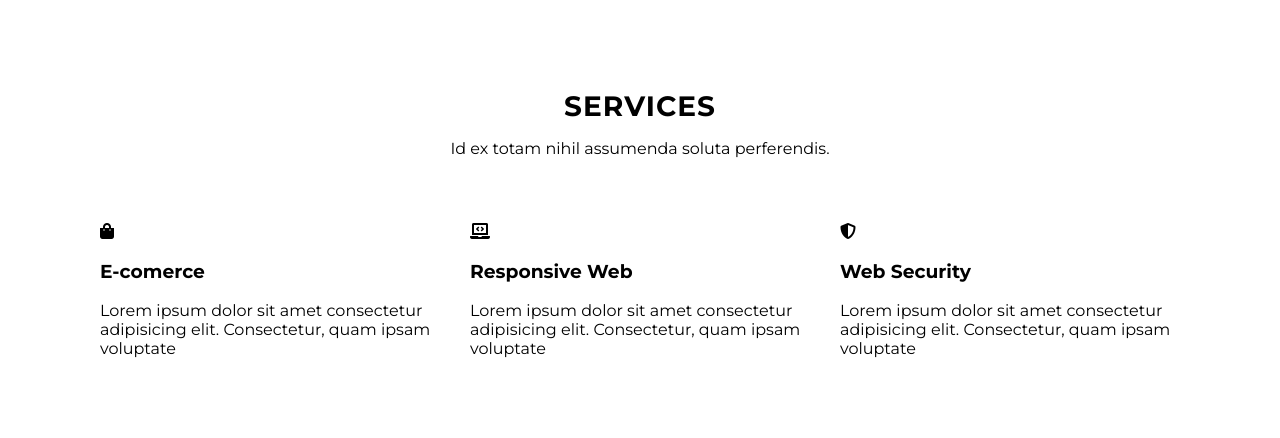
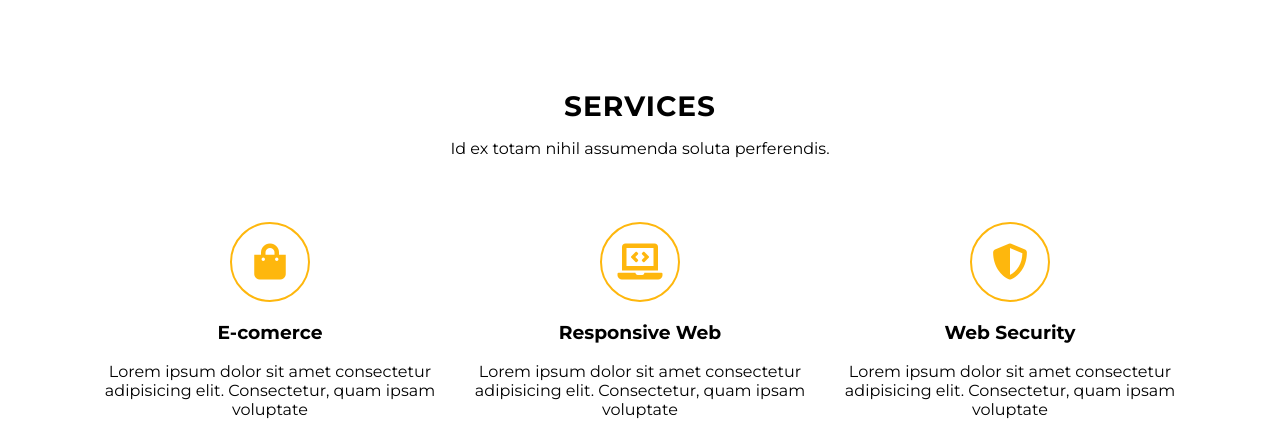
Before and after one commit to adamszweda/Zadanie_5, a website: page index.html in a window 1280 px wide. Shown: the part 430-868 px from the top of the page. Drawn offline with Linux system fonts and the light colour scheme; a web font is replaced by a local one.

Commit message:
add styles to section services

```diff
--- a/index.html
+++ b/index.html
@@ -46,18 +46,18 @@
                         <p>Id ex totam nihil assumenda soluta perferendis.</p>
                     </div>
 
-                    <div class="col-md-4">
-                            <i class="fas fa-shopping-bag"></i>
+                    <div class="service-tab col-md-4">
+                            <div class="ico"><i class="fas fa-shopping-bag"></i></div>
                             <h3>E-comerce</h3>
                             <p>Lorem ipsum dolor sit amet consectetur adipisicing elit. Consectetur, quam ipsam voluptate</p>
                     </div>
-                    <div class="col-md-4">
-                             <i class="fas fa-laptop-code"></i>
+                    <div class="service-tab col-md-4">
+                            <div class="ico"><i class="fas fa-laptop-code"></i></div>
                             <h3>Responsive Web</h3>
                             <p>Lorem ipsum dolor sit amet consectetur adipisicing elit. Consectetur, quam ipsam voluptate</p>
                     </div>
-                    <div class="col-md-4">
-                            <i class="fas fa-shield-alt"></i>
+                    <div class="service-tab col-md-4">
+                            <div class="ico"><i class="fas fa-shield-alt"></i></div>
                             <h3>Web Security</h3>
                             <p>Lorem ipsum dolor sit amet consectetur adipisicing elit. Consectetur, quam ipsam voluptate</p>
                     </div>
--- a/sass/style.scss
+++ b/sass/style.scss
@@ -15,6 +15,7 @@ body {
 font-family: $font-text;
 font-size: 16px;
 }
+
 section {
     margin: 48px 0;
 }
@@ -110,6 +111,29 @@ section {
     }
 }
 
+.service-tab {
+    text-align: center;
+
+    .ico {
+        position: relative;
+        margin: 0 auto;
+        width: 80px;
+        height: 80px;
+        border: 2px solid black;
+        border-radius: 50px;
+        border-color: $color-one;
+    }
+
+        i {
+            position: absolute;
+            color: $color-one;
+            font-size: 36px;
+            left: 50%;
+            top: 50%;
+            transform: translate(-50%, -50%);
+        }
+}
+
 .gallery {
     background-color: azure;
 }
```
Also changed, not shown: css/style.css, 1 other file.
